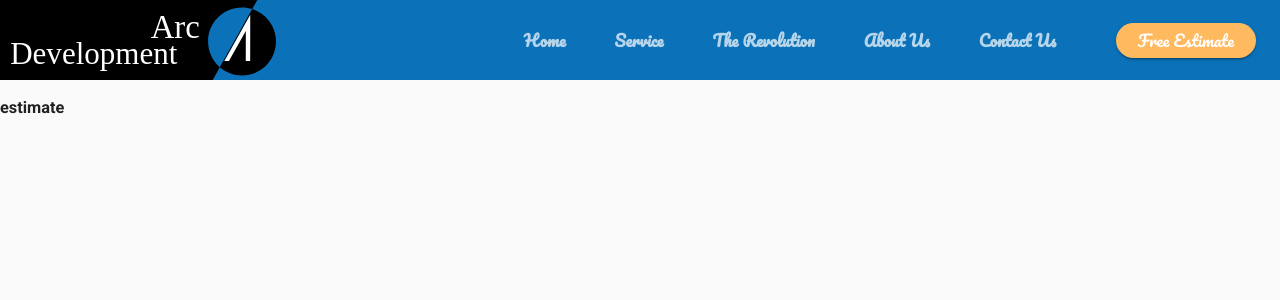
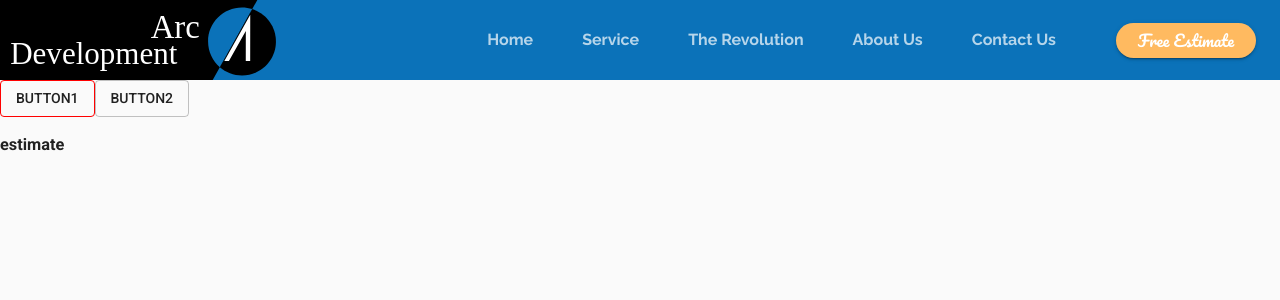
Before and after one commit to pkuwyn/mui-project1, a React (Create React App) app: page /estimate in a window 1280 px wide. Shown: the top 300 px of the page. Built offline with nearby package versions, Linux system fonts and the light colour scheme.

Commit message:
do nothing

```diff
--- a/src/components/App.js
+++ b/src/components/App.js
@@ -12,6 +12,7 @@ import {
 //local
 import theme from "./ui/theme";
 import Header from "./ui/Header";
+import Lab from "./ui/Lab";
 
 const pages = [
   {
@@ -58,6 +59,7 @@ function App(props) {
       <CssBaseline />
       <Router>
         <Header></Header>
+        <Lab classes={{ label: "my-label" }}></Lab>
         <Switch>
           {pages.map(({ path, name }) => (
             <Route
--- a/src/components/ui/Header.js
+++ b/src/components/ui/Header.js
@@ -65,7 +65,7 @@ const useStyles = makeStyles((theme) => ({
   tab: {
     ...theme.typography.tab,
     height: "5rem",
-    minWidth: 60,
+    minWidth: 10,
     marginLeft: 25,
   },
   button: {
@@ -75,7 +75,6 @@ const useStyles = makeStyles((theme) => ({
     minWidth: 140,
     height: 35,
   },
-  buttonLabel: {},
 }));
 
 export default function Header(props) {
--- /dev/null
+++ b/src/components/ui/Lab.js
@@ -0,0 +1,30 @@
+import React from "react";
+import { makeStyles } from "@material-ui/core/styles";
+import Button from "@material-ui/core/Button";
+
+const useStyles = makeStyles((theme) => ({
+  hell: {
+    border: "1px red solid",
+  },
+  label: {
+    backgroundColor: "red",
+  },
+}));
+
+export default function Lab(props) {
+  const classes = useStyles(props);
+  console.log(classes);
+  return (
+    <>
+      <Button classes={{ outlined: classes.hell }}>
+        {/* <span className={classes.label}>nested</span> */}
+        Button1
+      </Button>
+
+      <Button>
+        {/* <span className={classes.label}>nested</span> */}
+        Button2
+      </Button>
+    </>
+  );
+}
--- a/src/components/ui/theme.js
+++ b/src/components/ui/theme.js
@@ -31,7 +31,7 @@ let theme = createMuiTheme(
       // },
 
       tab: {
-        fontFamily: "Pacifico",
+        fontFamily: "Raleway",
         fontWeight: 700,
         fontSize: "1rem",
         textTransform: "none",
--- a/src/index.js
+++ b/src/index.js
@@ -8,3 +8,4 @@ ReactDOM.render(
   </React.StrictMode>,
   document.getElementById("root")
 );
+// ReactDOM.render(<App />, document.getElementById("root"));
```
